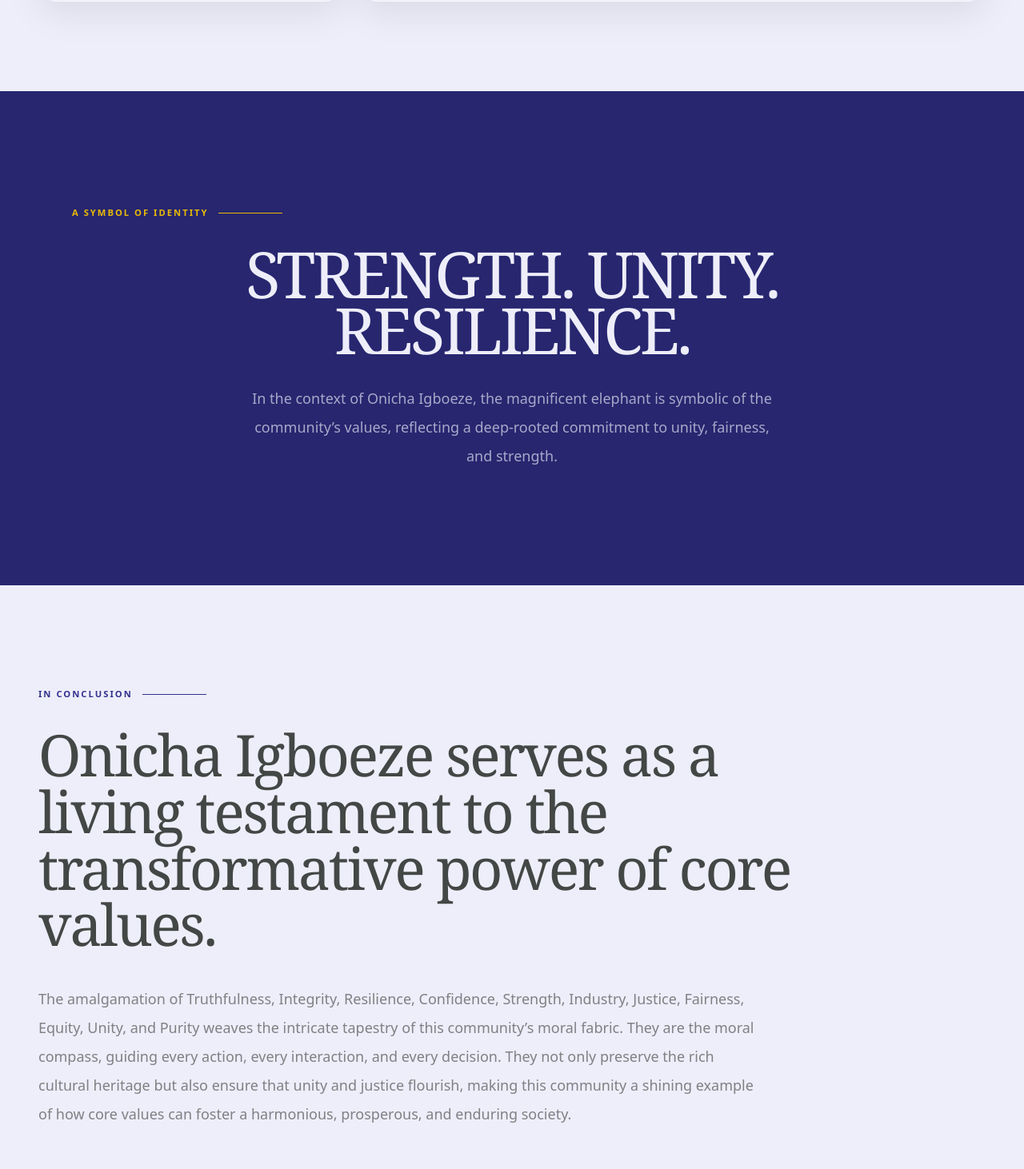
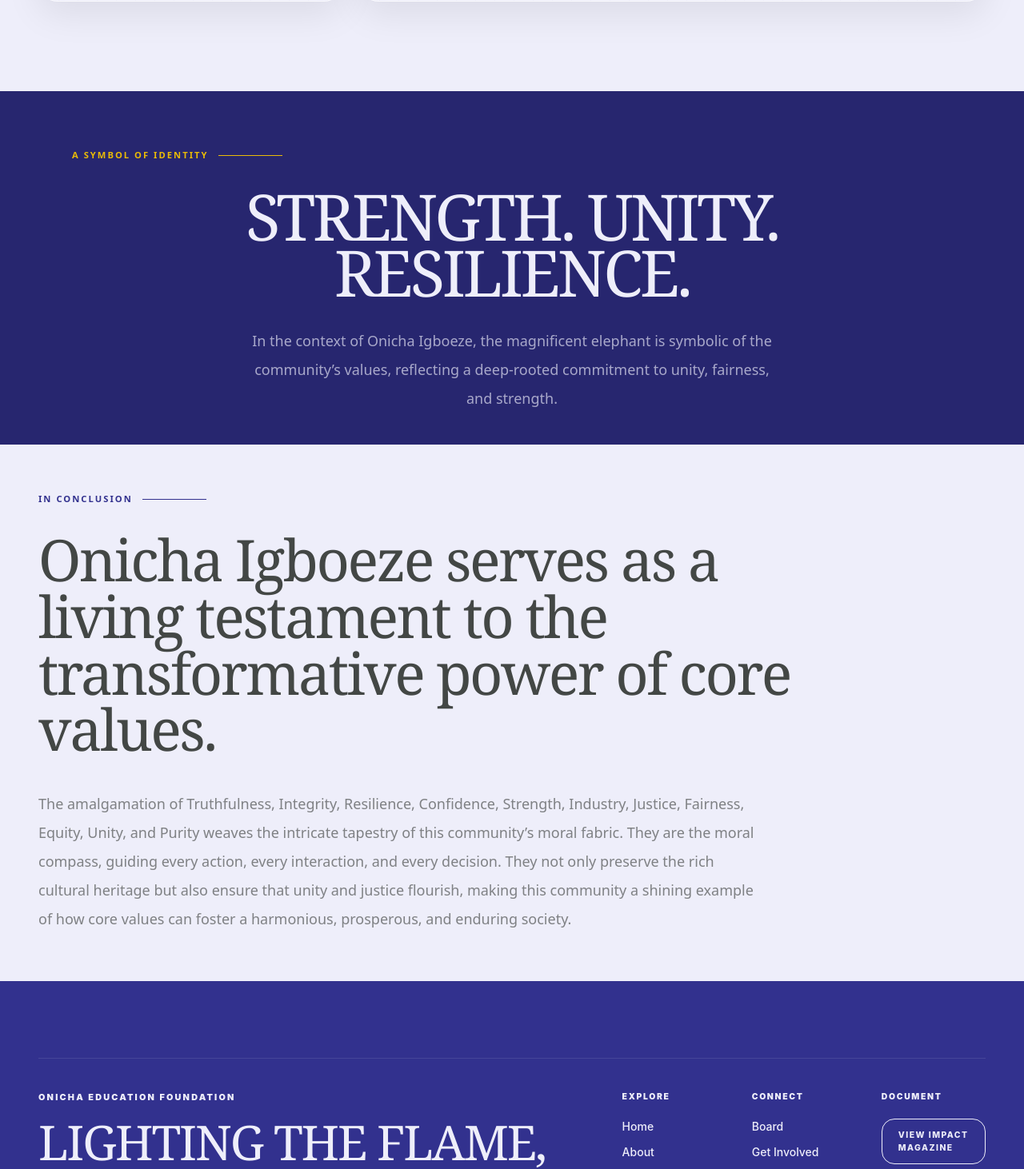
Before and after one commit to eazy-asf/onicha-education-foundation, a React (Vite) app: page /totem in a window 1280 px wide. Shown: the part 5871-7333 px from the top of the page at 80% size. Built offline with nearby package versions, Linux system fonts and the light colour scheme.

Commit message:
Current update

```diff
--- a/src/pages/Totem.jsx
+++ b/src/pages/Totem.jsx
@@ -295,7 +295,7 @@ function Totem() {
       {/* =========================
           ELEPHANT STATEMENT
       ========================== */}
-      <section className="relative overflow-hidden bg-primary-dark px-5 pb-15 pt-10 text-paper sm:px-6 sm:py-28 md:px-8 md:py-32 lg:px-10 lg:py-36 xl:px-12 2xl:px-16">
+      <section className="relative overflow-hidden bg-primary-dark px-5 pb-15 pt-10 text-paper sm:px-6 sm:py-28 md:px-8 md:py-32 lg:px-10 lg:pb-10 lg:pt-18 xl:px-12 2xl:px-16">
         <div className="relative mx-auto max-w-[1400px]">
           <div className="mx-auto max-w-[1100px]">
             <div className="mb-8 flex items-center gap-3">
@@ -324,7 +324,7 @@ function Totem() {
       {/* =========================
           CONCLUSION
       ========================== */}
-      <section className="bg-primary-light px-5 py-15 sm:px-6 sm:py-24 md:px-8 md:py-28 lg:px-10 lg:py-32 xl:px-12 2xl:px-16">
+      <section className="bg-primary-light px-5 py-15 sm:px-6 sm:py-24 md:px-8 md:py-28 lg:px-10 lg:py-15 xl:px-12 2xl:px-16">
         <div className="mx-auto max-w-[1200px]">
           <div>
             <div className="mb-8 flex items-center gap-3">
```
